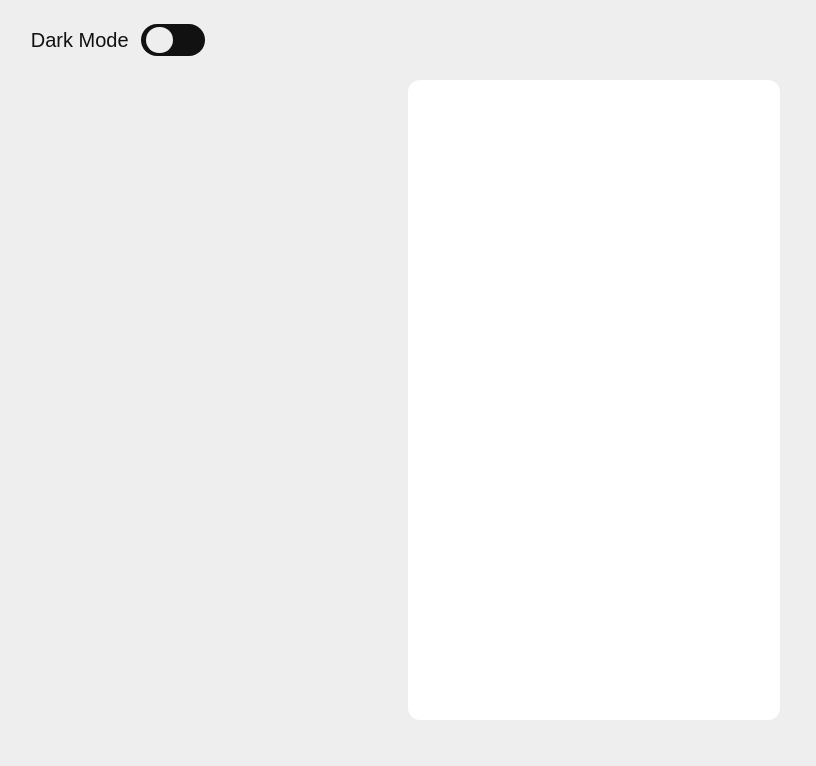
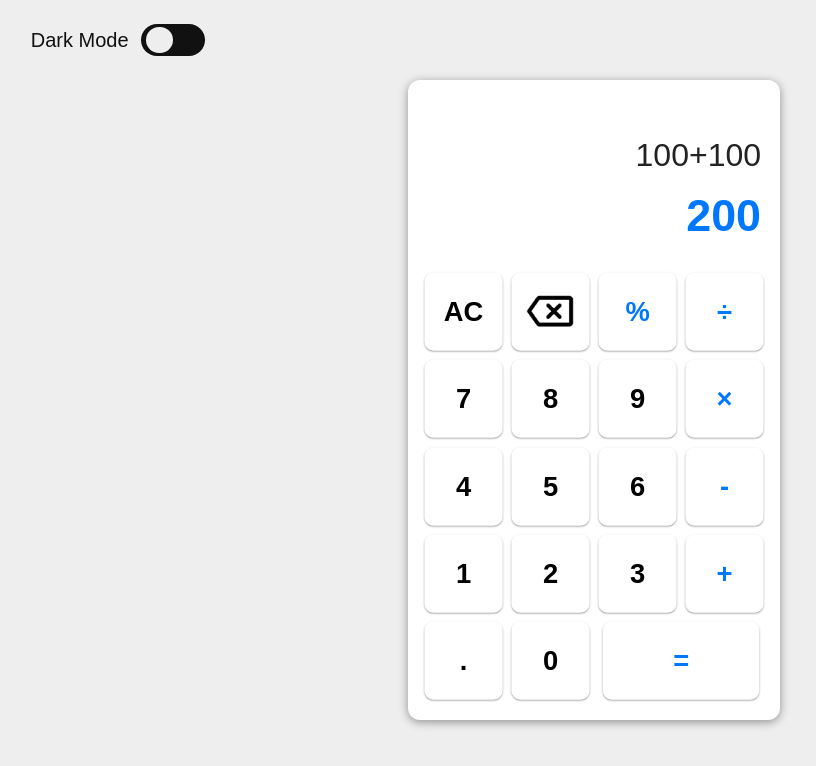
Before and after one commit to N-eeraj/simple-calculator-webpage, a plain HTML site: page index.html in a window 1280 px wide. Shown: the whole page, without its empty margins (46-862 px from the left). Drawn offline with nearby package versions, Linux system fonts and the light colour scheme.

Commit message:
completed ui

```diff
--- a/index.html
+++ b/index.html
@@ -6,7 +6,7 @@
     <meta name="viewport" content="width=device-width, initial-scale=1.0">
     <title>Calculator</title>
     <link rel="stylesheet" href="style.css">
-    <link rel="shortcut icon" href="icon.png">
+    <link rel="shortcut icon" href="images/icon.png">
     <script src="https://code.jquery.com/jquery-3.6.0.js" integrity="sha256-H+K7U5CnXl1h5ywQfKtSj8PCmoN9aaq30gDh27Xc0jk=" crossorigin="anonymous"></script>
     <script src="script.js"></script>
 </head>
@@ -18,29 +18,29 @@
     </label>
     <div id="calc">
         <div>
-            <span></span>
-            <span></span>
+            <span>100+100</span>
+            <span>200</span>
         </div>
         <div>
             <button>AC</button>
             <button id="del"></button>
-            <button>%</button>
-            <button>&#247;</button>
+            <button class="primary">%</button>
+            <button class="primary">&#247;</button>
             <button>7</button>
             <button>8</button>
             <button>9</button>
-            <button>&#215;</button>
+            <button class="primary">&#215;</button>
             <button>4</button>
             <button>5</button>
             <button>6</button>
-            <button>-</button>
+            <button class="primary">-</button>
             <button>1</button>
             <button>2</button>
             <button>3</button>
-            <button>+</button>
+            <button class="primary">+</button>
             <button>.</button>
             <button>0</button>
-            <button>=</button>
+            <button class="primary">=</button>
         </div>
     </div>
 </body>
--- a/script.js
+++ b/script.js
@@ -6,6 +6,10 @@ $(document).ready(function () {
         $('label div').toggleClass('toggle-container-dark');
         $('label div div').toggleClass('toggle-button-dark');
         $('#calc').toggleClass('calc-dark');
+        $('#calc span:first-child').toggleClass('calc-span-first-dark');
+        $('#calc span:last-child').toggleClass('calc-span-last-dark');
+        $('button').toggleClass('button');
+        $('#del').toggleClass('del-dark');
     });
 
 
--- a/style.css
+++ b/style.css
@@ -1,8 +1,7 @@
 :root{
     --white: #FFF;
     --light: #EEE;
-    --blue-1: #07F;
-    --blue-2: #0AF;
+    --blue: #07F;
     --grey: #222;
     --dark: #111;
 }
@@ -10,7 +9,9 @@
 *{
     margin: 0;
     padding: 0;
+    box-sizing: border-box;
     font-family: sans-serif;
+    transition: 400ms;
 }
 
 body{
@@ -19,7 +20,6 @@ body{
     justify-content: center;
     align-items: center;
     background-color: var(--light);
-    transition: 400ms;
 }
 .body-dark{
     background-color: var(--grey);
@@ -61,7 +61,6 @@ label div div{
     left: 0.7vh;
     border-radius: 50%;
     background-color: var(--light);
-    transition: 200ms;
 }
 .toggle-button-dark{
     left: calc(100% - 4vh);
@@ -71,25 +70,85 @@ label div div{
 #calc{
     width: 100vw;
     height: 100vh;
+    display: flex;
+    flex-direction: column;
+    justify-content: space-evenly;
     background-color: var(--white);
+    box-shadow: 0 2px 10px rgba(0, 0, 0, 0.4);
 }
 .calc-dark{
     background-color: var(--dark) !important;
 }
 
+#calc span{
+    width: 90%;
+    margin-left: 5%;
+    display: block;
+    text-align: end;
+    overflow-y: hidden;
+}
+#calc span:first-child{
+    margin-top: 10%;
+    padding: 0.5vh 0;
+    color: var(--grey);
+    font-size: 4vh;
+}
+.calc-span-first-dark{
+    color: var(--white) !important;
+}
+#calc span:last-child{
+    padding: 1.5vh 0;
+    color: var(--blue);
+    font-size: 5.6vh;
+    font-weight: 600;
+}
+.calc-span-last-dark{
+    color: var(--blue) !important;
+}
+
 #calc div:last-child{
-    display: none;
+    padding: 0 3%;
+    display: flex;
+    flex-wrap: wrap;
 }
 
 button{
-    width: 100px;
-    height: 100px;
+    width: 25%;
+    aspect-ratio: 1;
+    background-color: transparent;
+    border: none;
+    border-radius: 10px;
+    box-shadow: 0 1px 2px rgba(0, 0, 0, 0.4);
+    font-size: 3.8vh;
+    font-weight: 700;
+    cursor: pointer;
+    transform: scale(0.9);
 }
-
+button:hover{
+    background-color: var(--light);
+}
+.button{
+    color: var(--white);
+    box-shadow: 0 1px 2px rgba(255, 255, 255, 0.4);
+}
+.button:hover{
+    background-color: var(--grey) !important;
+}
+button:last-child{
+    width: 50%;
+    aspect-ratio: 2;
+}
+.primary{
+    color: var(--blue);
+}
 #del{
-    background-image: url("del.png");
+    background-image: url("images/del-dark.png");
     background-position: center;
+    background-size: 60%;
     background-repeat: no-repeat;
+}
+.del-dark{
+    background-image: url("images/del-light.png") !important;
 }
 
 @media screen and (orientation: landscape)
```
Also changed, not shown: images/del-dark.png (renamed from del.png), images/del-light.png (added), images/icon.png (renamed from icon.png).
